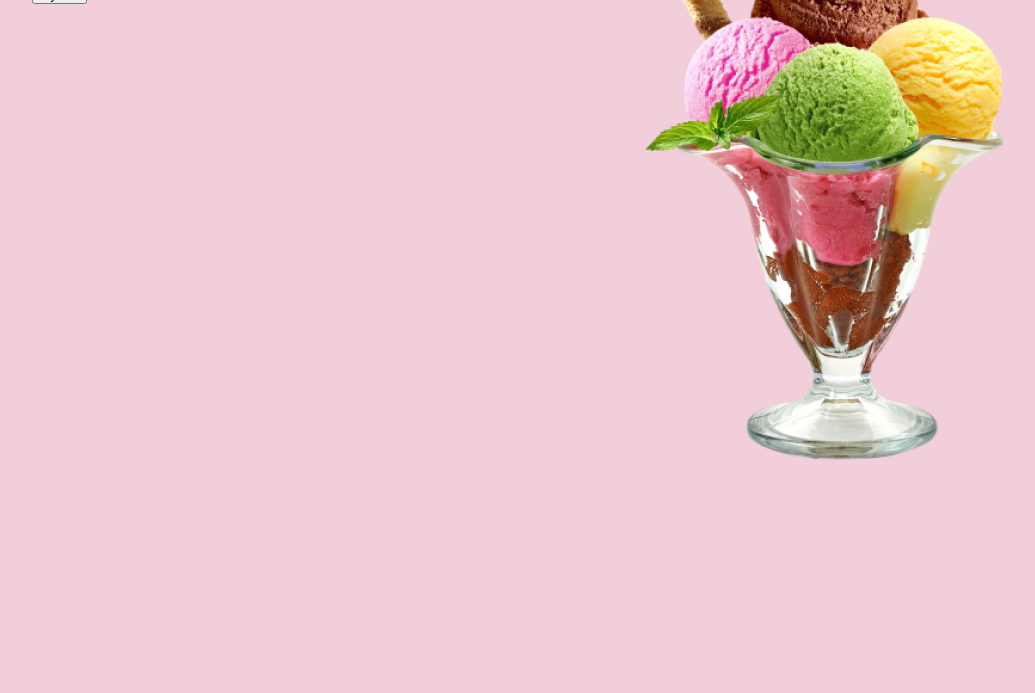
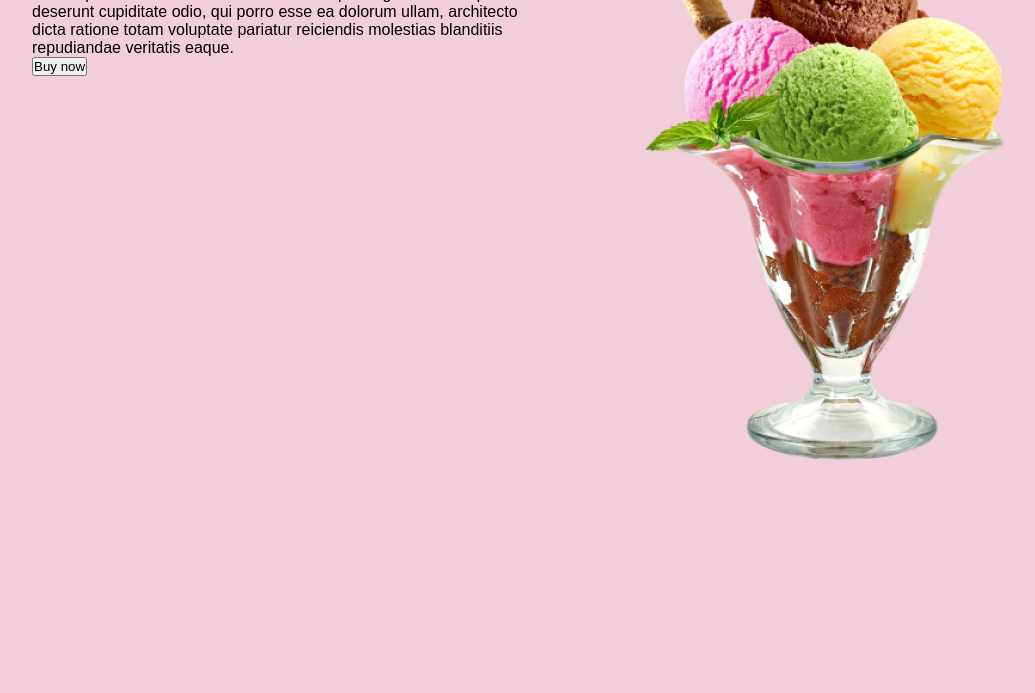
Before and after one commit to BoburHamidullayev/27-dars, a plain HTML site: page index.html in a window 1280 px wide. Shown: the part 107-800 px from the top of the page, without its empty margins (53-1088 px from the left). Drawn offline with Linux system fonts and the light colour scheme.

Commit message:
add lorem

```diff
--- a/index.html
+++ b/index.html
@@ -11,7 +11,13 @@
       <div class="container_html">
         <p>Sweet fun, full of milk.</p>
         <h1>Feel inside cold with our delicious ice-cream</h1>
-        <p></p>
+
+        <p>
+          Lorem ipsum dolor sit amet consectetur adipisicing elit. Consequatur
+          deserunt cupiditate odio, qui porro esse ea dolorum ullam, architecto
+          dicta ratione totam voluptate pariatur reiciendis molestias blanditiis
+          repudiandae veritatis eaque.
+        </p>
         <button>Buy now</button>
       </div>
       <img src="./images/ice-cream-hero.png" alt="" />
```
